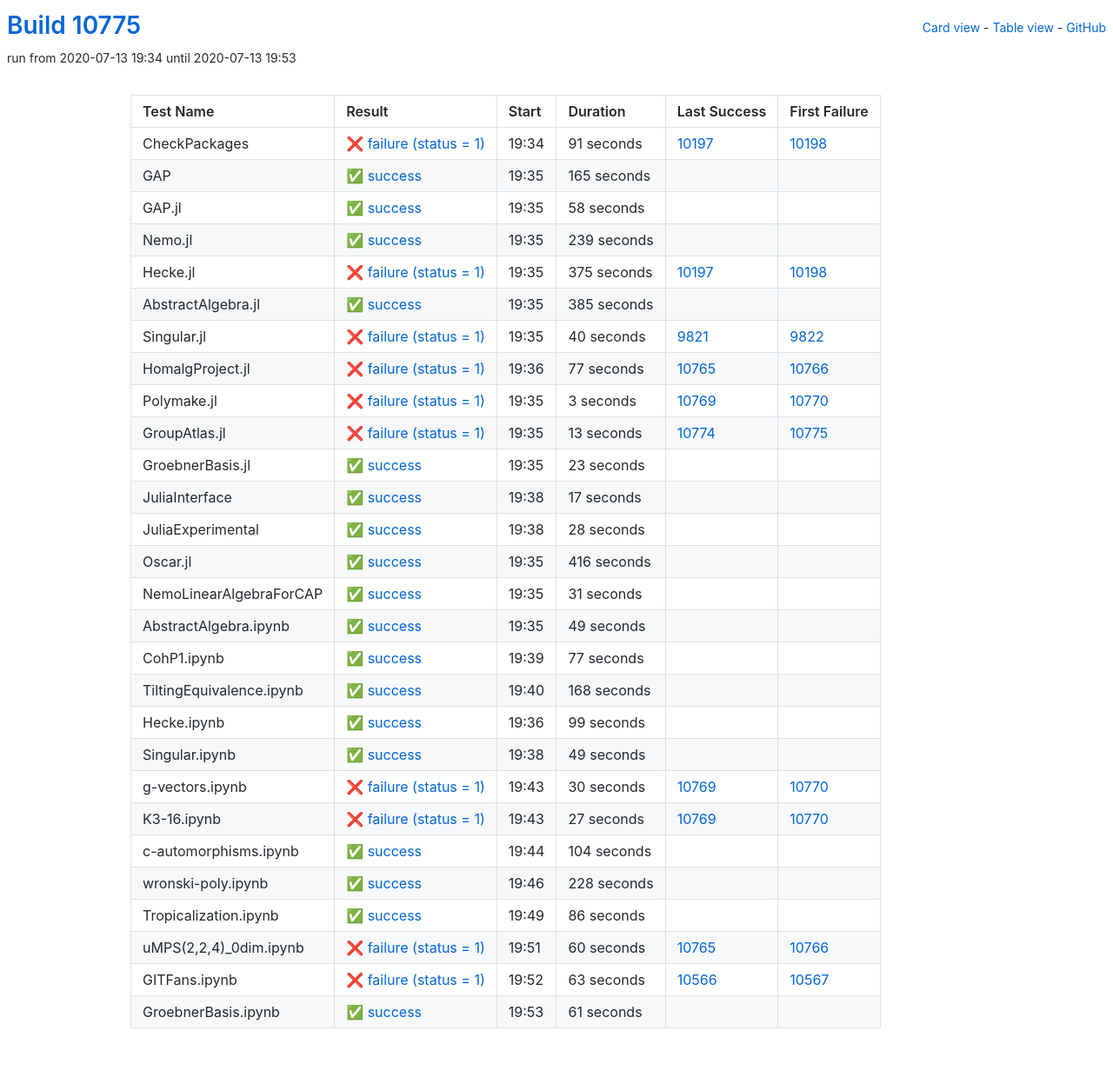
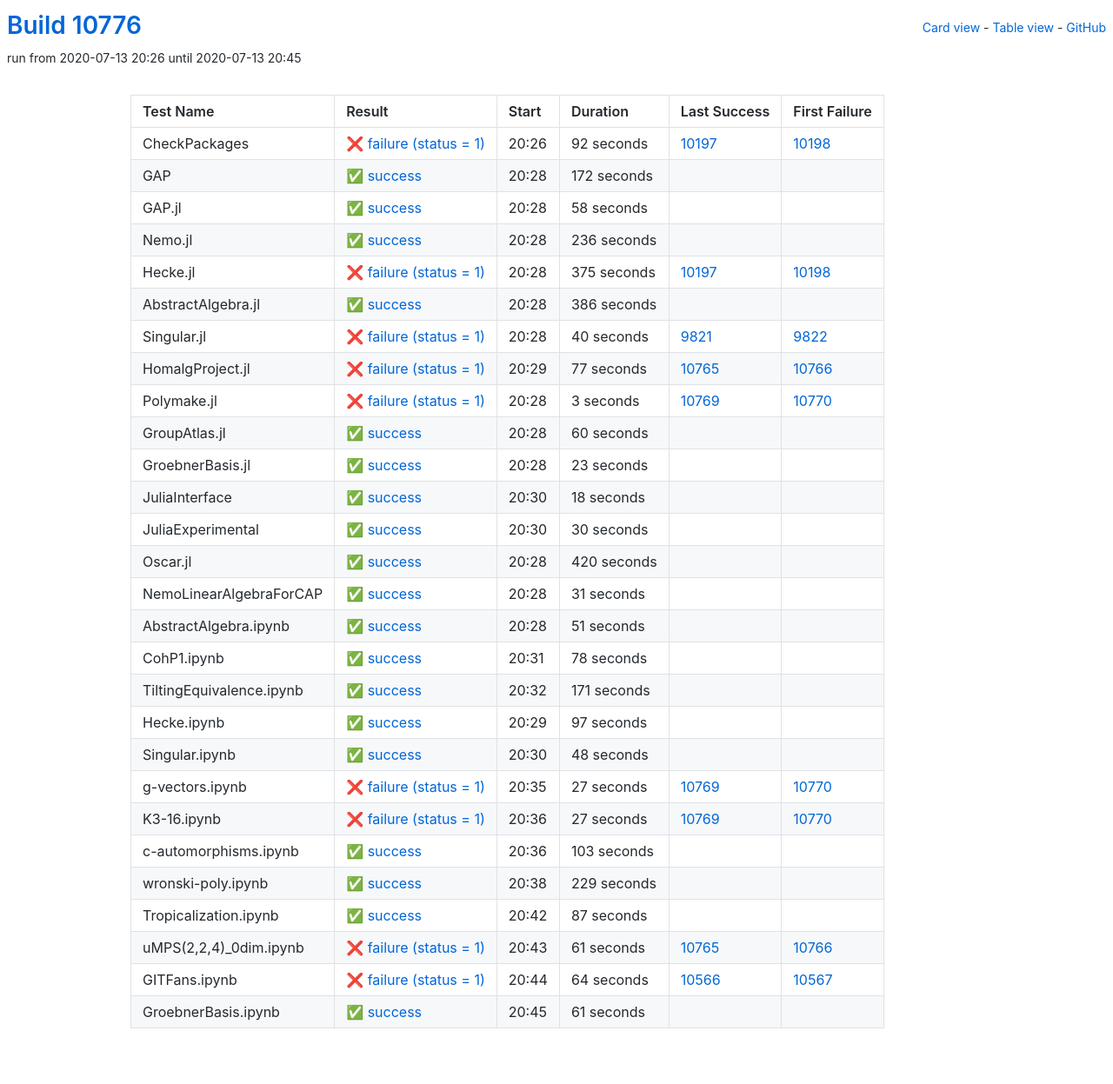
Before and after one commit to oscar-system/oscar-ci-status, a Jekyll site: the page built from table.html, in a window 1280 px wide. Shown: the whole page at 87% size. Built offline with Jekyll 4.4.1, drawn with Linux system fonts in a browser that asks for light colours.

Commit message:
Build #10776

```diff
--- a/_data/ci.yml
+++ b/_data/ci.yml
@@ -1,6 +1,6 @@
 ---
-build: 10775
-build_url: https://oscarci.mathematik.uni-kl.de/job/oscar/10775/
+build: 10776
+build_url: https://oscarci.mathematik.uni-kl.de/job/oscar/10776/
 job: oscar
 organization: oscar-system
 repo: oscar-ci-status
@@ -8,32 +8,32 @@
 tests:
 - name: CheckPackages
   id: checkpackages
-  log: https://oscarci.mathematik.uni-kl.de/job/oscar/10775/artifact/logs/build-10775/CheckPackages.log
-  start: 2020-07-13 19:34
+  log: https://oscarci.mathematik.uni-kl.de/job/oscar/10776/artifact/logs/build-10776/CheckPackages.log
+  start: 2020-07-13 20:26
   success: false
   exitcode: 1
   status: failure
-  duration: 91
+  duration: 92
   last_success: 10197
   last_success_url: https://oscarci.mathematik.uni-kl.de/job/oscar/10197/
   first_failure: 10198
   first_failure_url: https://oscarci.mathematik.uni-kl.de/job/oscar/10198/
 - name: GAP
   id: gap
-  log: https://oscarci.mathematik.uni-kl.de/job/oscar/10775/artifact/logs/build-10775/GAP.log
-  start: 2020-07-13 19:35
+  log: https://oscarci.mathematik.uni-kl.de/job/oscar/10776/artifact/logs/build-10776/GAP.log
+  start: 2020-07-13 20:28
   success: true
   exitcode: 0
   status: success
-  duration: 165
+  duration: 172
   last_success: false
   last_success_url:
   first_failure: false
   first_failure_url:
 - name: GAP.jl
   id: gap-jl
-  log: https://oscarci.mathematik.uni-kl.de/job/oscar/10775/artifact/logs/build-10775/GAP.jl.log
-  start: 2020-07-13 19:35
+  log: https://oscarci.mathematik.uni-kl.de/job/oscar/10776/artifact/logs/build-10776/GAP.jl.log
+  start: 2020-07-13 20:28
   success: true
   exitcode: 0
   status: success
@@ -44,20 +44,20 @@
   first_failure_url:
 - name: Nemo.jl
   id: nemo-jl
-  log: https://oscarci.mathematik.uni-kl.de/job/oscar/10775/artifact/logs/build-10775/Nemo.jl.log
-  start: 2020-07-13 19:35
+  log: https://oscarci.mathematik.uni-kl.de/job/oscar/10776/artifact/logs/build-10776/Nemo.jl.log
+  start: 2020-07-13 20:28
   success: true
   exitcode: 0
   status: success
-  duration: 239
+  duration: 236
   last_success: false
   last_success_url:
   first_failure: false
   first_failure_url:
 - name: Hecke.jl
   id: hecke-jl
-  log: https://oscarci.mathematik.uni-kl.de/job/oscar/10775/artifact/logs/build-10775/Hecke.jl.log
-  start: 2020-07-13 19:35
+  log: https://oscarci.mathematik.uni-kl.de/job/oscar/10776/artifact/logs/build-10776/Hecke.jl.log
+  start: 2020-07-13 20:28
   success: false
   exitcode: 1
   status: failure
@@ -68,20 +68,20 @@
   first_failure_url: https://oscarci.mathematik.uni-kl.de/job/oscar/10198/
 - name: AbstractAlgebra.jl
   id: abstractalgebra-jl
-  log: https://oscarci.mathematik.uni-kl.de/job/oscar/10775/artifact/logs/build-10775/AbstractAlgebra.jl.log
-  start: 2020-07-13 19:35
+  log: https://oscarci.mathematik.uni-kl.de/job/oscar/10776/artifact/logs/build-10776/AbstractAlgebra.jl.log
+  start: 2020-07-13 20:28
   success: true
   exitcode: 0
   status: success
-  duration: 385
+  duration: 386
   last_success: false
   last_success_url:
   first_failure: false
   first_failure_url:
 - name: Singular.jl
   id: singular-jl
-  log: https://oscarci.mathematik.uni-kl.de/job/oscar/10775/artifact/logs/build-10775/Singular.jl.log
-  start: 2020-07-13 19:35
+  log: https://oscarci.mathematik.uni-kl.de/job/oscar/10776/artifact/logs/build-10776/Singular.jl.log
+  start: 2020-07-13 20:28
   success: false
   exitcode: 1
   status: failure
@@ -92,8 +92,8 @@
   first_failure_url: https://oscarci.mathematik.uni-kl.de/job/oscar/9822/
 - name: HomalgProject.jl
   id: homalgproject-jl
-  log: https://oscarci.mathematik.uni-kl.de/job/oscar/10775/artifact/logs/build-10775/HomalgProject.jl.log
-  start: 2020-07-13 19:36
+  log: https://oscarci.mathematik.uni-kl.de/job/oscar/10776/artifact/logs/build-10776/HomalgProject.jl.log
+  start: 2020-07-13 20:29
   success: false
   exitcode: 1
   status: failure
@@ -104,8 +104,8 @@
   first_failure_url: https://oscarci.mathematik.uni-kl.de/job/oscar/10766/
 - name: Polymake.jl
   id: polymake-jl
-  log: https://oscarci.mathematik.uni-kl.de/job/oscar/10775/artifact/logs/build-10775/Polymake.jl.log
-  start: 2020-07-13 19:35
+  log: https://oscarci.mathematik.uni-kl.de/job/oscar/10776/artifact/logs/build-10776/Polymake.jl.log
+  start: 2020-07-13 20:28
   success: false
   exitcode: 1
   status: failure
@@ -116,20 +116,20 @@
   first_failure_url: https://oscarci.mathematik.uni-kl.de/job/oscar/10770/
 - name: GroupAtlas.jl
   id: groupatlas-jl
-  log: https://oscarci.mathematik.uni-kl.de/job/oscar/10775/artifact/logs/build-10775/GroupAtlas.jl.log
-  start: 2020-07-13 19:35
-  success: false
-  exitcode: 1
-  status: failure
-  duration: 13
-  last_success: 10774
-  last_success_url: https://oscarci.mathematik.uni-kl.de/job/oscar/10774/
-  first_failure: 10775
-  first_failure_url: https://oscarci.mathematik.uni-kl.de/job/oscar/10775/
+  log: https://oscarci.mathematik.uni-kl.de/job/oscar/10776/artifact/logs/build-10776/GroupAtlas.jl.log
+  start: 2020-07-13 20:28
+  success: true
+  exitcode: 0
+  status: success
+  duration: 60
+  last_success: false
+  last_success_url:
+  first_failure: false
+  first_failure_url:
 - name: GroebnerBasis.jl
   id: groebnerbasis-jl
-  log: https://oscarci.mathematik.uni-kl.de/job/oscar/10775/artifact/logs/build-10775/GroebnerBasis.jl.log
-  start: 2020-07-13 19:35
+  log: https://oscarci.mathematik.uni-kl.de/job/oscar/10776/artifact/logs/build-10776/GroebnerBasis.jl.log
+  start: 2020-07-13 20:28
   success: true
   exitcode: 0
   status: success
@@ -140,44 +140,44 @@
   first_failure_url:
 - name: JuliaInterface
   id: juliainterface
-  log: https://oscarci.mathematik.uni-kl.de/job/oscar/10775/artifact/logs/build-10775/JuliaInterface.log
-  start: 2020-07-13 19:38
+  log: https://oscarci.mathematik.uni-kl.de/job/oscar/10776/artifact/logs/build-10776/JuliaInterface.log
+  start: 2020-07-13 20:30
   success: true
   exitcode: 0
   status: success
-  duration: 17
+  duration: 18
   last_success: false
   last_success_url:
   first_failure: false
   first_failure_url:
 - name: JuliaExperimental
   id: juliaexperimental
-  log: https://oscarci.mathematik.uni-kl.de/job/oscar/10775/artifact/logs/build-10775/JuliaExperimental.log
-  start: 2020-07-13 19:38
+  log: https://oscarci.mathematik.uni-kl.de/job/oscar/10776/artifact/logs/build-10776/JuliaExperimental.log
+  start: 2020-07-13 20:30
   success: true
   exitcode: 0
   status: success
-  duration: 28
+  duration: 30
   last_success: false
   last_success_url:
   first_failure: false
   first_failure_url:
 - name: Oscar.jl
   id: oscar-jl
-  log: https://oscarci.mathematik.uni-kl.de/job/oscar/10775/artifact/logs/build-10775/Oscar.jl.log
-  start: 2020-07-13 19:35
+  log: https://oscarci.mathematik.uni-kl.de/job/oscar/10776/artifact/logs/build-10776/Oscar.jl.log
+  start: 2020-07-13 20:28
   success: true
   exitcode: 0
   status: success
-  duration: 416
+  duration: 420
   last_success: false
   last_success_url:
   first_failure: false
   first_failure_url:
 - name: NemoLinearAlgebraForCAP
   id: nemolinearalgebraforcap
-  log: https://oscarci.mathematik.uni-kl.de/job/oscar/10775/artifact/logs/build-10775/NemoLinearAlgebraForCAP.log
-  start: 2020-07-13 19:35
+  log: https://oscarci.mathematik.uni-kl.de/job/oscar/10776/artifact/logs/build-10776/NemoLinearAlgebraForCAP.log
+  start: 2020-07-13 20:28
   success: true
   exitcode: 0
   status: success
@@ -188,80 +188,80 @@
   first_failure_url:
 - name: AbstractAlgebra.ipynb
   id: abstractalgebra-ipynb
-  log: https://oscarci.mathematik.uni-kl.de/job/oscar/10775/artifact/logs/build-10775/AbstractAlgebra.ipynb.log
-  start: 2020-07-13 19:35
+  log: https://oscarci.mathematik.uni-kl.de/job/oscar/10776/artifact/logs/build-10776/AbstractAlgebra.ipynb.log
+  start: 2020-07-13 20:28
   success: true
   exitcode: 0
   status: success
-  duration: 49
+  duration: 51
   last_success: false
   last_success_url:
   first_failure: false
   first_failure_url:
 - name: CohP1.ipynb
   id: cohp1-ipynb
-  log: https://oscarci.mathematik.uni-kl.de/job/oscar/10775/artifact/logs/build-10775/CohP1.ipynb.log
-  start: 2020-07-13 19:39
+  log: https://oscarci.mathematik.uni-kl.de/job/oscar/10776/artifact/logs/build-10776/CohP1.ipynb.log
+  start: 2020-07-13 20:31
   success: true
   exitcode: 0
   status: success
-  duration: 77
+  duration: 78
   last_success: false
   last_success_url:
   first_failure: false
   first_failure_url:
 - name: TiltingEquivalence.ipynb
   id: tiltingequivalence-ipynb
-  log: https://oscarci.mathematik.uni-kl.de/job/oscar/10775/artifact/logs/build-10775/TiltingEquivalence.ipynb.log
-  start: 2020-07-13 19:40
+  log: https://oscarci.mathematik.uni-kl.de/job/oscar/10776/artifact/logs/build-10776/TiltingEquivalence.ipynb.log
+  start: 2020-07-13 20:32
   success: true
   exitcode: 0
   status: success
-  duration: 168
+  duration: 171
   last_success: false
   last_success_url:
   first_failure: false
   first_failure_url:
 - name: Hecke.ipynb
   id: hecke-ipynb
-  log: https://oscarci.mathematik.uni-kl.de/job/oscar/10775/artifact/logs/build-10775/Hecke.ipynb.log
-  start: 2020-07-13 19:36
+  log: https://oscarci.mathematik.uni-kl.de/job/oscar/10776/artifact/logs/build-10776/Hecke.ipynb.log
+  start: 2020-07-13 20:29
   success: true
   exitcode: 0
   status: success
-  duration: 99
+  duration: 97
   last_success: false
   last_success_url:
   first_failure: false
   first_failure_url:
 - name: Singular.ipynb
   id: singular-ipynb
-  log: https://oscarci.mathematik.uni-kl.de/job/oscar/10775/artifact/logs/build-10775/Singular.ipynb.log
-  start: 2020-07-13 19:38
+  log: https://oscarci.mathematik.uni-kl.de/job/oscar/10776/artifact/logs/build-10776/Singular.ipynb.log
+  start: 2020-07-13 20:30
   success: true
   exitcode: 0
   status: success
-  duration: 49
+  duration: 48
   last_success: false
   last_success_url:
   first_failure: false
   first_failure_url:
 - name: g-vectors.ipynb
   id: g-vectors-ipynb
-  log: https://oscarci.mathematik.uni-kl.de/job/oscar/10775/artifact/logs/build-10775/g-vectors.ipynb.log
-  start: 2020-07-13 19:43
+  log: https://oscarci.mathematik.uni-kl.de/job/oscar/10776/artifact/logs/build-10776/g-vectors.ipynb.log
+  start: 2020-07-13 20:35
   success: false
   exitcode: 1
   status: failure
-  duration: 30
+  duration: 27
   last_success: 10769
   last_success_url: https://oscarci.mathematik.uni-kl.de/job/oscar/10769/
   first_failure: 10770
   first_failure_url: https://oscarci.mathematik.uni-kl.de/job/oscar/10770/
 - name: K3-16.ipynb
   id: k3-16-ipynb
-  log: https://oscarci.mathematik.uni-kl.de/job/oscar/10775/artifact/logs/build-10775/K3-16.ipynb.log
-  start: 2020-07-13 19:43
+  log: https://oscarci.mathematik.uni-kl.de/job/oscar/10776/artifact/logs/build-10776/K3-16.ipynb.log
+  start: 2020-07-13 20:36
   success: false
   exitcode: 1
   status: failure
@@ -272,68 +272,68 @@
   first_failure_url: https://oscarci.mathematik.uni-kl.de/job/oscar/10770/
 - name: c-automorphisms.ipynb
   id: c-automorphisms-ipynb
-  log: https://oscarci.mathematik.uni-kl.de/job/oscar/10775/artifact/logs/build-10775/c-automorphisms.ipynb.log
-  start: 2020-07-13 19:44
+  log: https://oscarci.mathematik.uni-kl.de/job/oscar/10776/artifact/logs/build-10776/c-automorphisms.ipynb.log
+  start: 2020-07-13 20:36
   success: true
   exitcode: 0
   status: success
-  duration: 104
+  duration: 103
   last_success: false
   last_success_url:
   first_failure: false
   first_failure_url:
 - name: wronski-poly.ipynb
   id: wronski-poly-ipynb
-  log: https://oscarci.mathematik.uni-kl.de/job/oscar/10775/artifact/logs/build-10775/wronski-poly.ipynb.log
-  start: 2020-07-13 19:46
+  log: https://oscarci.mathematik.uni-kl.de/job/oscar/10776/artifact/logs/build-10776/wronski-poly.ipynb.log
+  start: 2020-07-13 20:38
   success: true
   exitcode: 0
   status: success
-  duration: 228
+  duration: 229
   last_success: false
   last_success_url:
   first_failure: false
   first_failure_url:
 - name: Tropicalization.ipynb
   id: tropicalization-ipynb
-  log: https://oscarci.mathematik.uni-kl.de/job/oscar/10775/artifact/logs/build-10775/Tropicalization.ipynb.log
-  start: 2020-07-13 19:49
+  log: https://oscarci.mathematik.uni-kl.de/job/oscar/10776/artifact/logs/build-10776/Tropicalization.ipynb.log
+  start: 2020-07-13 20:42
   success: true
   exitcode: 0
   status: success
-  duration: 86
+  duration: 87
   last_success: false
   last_success_url:
   first_failure: false
   first_failure_url:
 - name: uMPS(2,2,4)_0dim.ipynb
   id: umps-2-2-4-0dim-ipynb
-  log: https://oscarci.mathematik.uni-kl.de/job/oscar/10775/artifact/logs/build-10775/uMPS-2-2-4-_0dim.ipynb.log
-  start: 2020-07-13 19:51
+  log: https://oscarci.mathematik.uni-kl.de/job/oscar/10776/artifact/logs/build-10776/uMPS-2-2-4-_0dim.ipynb.log
+  start: 2020-07-13 20:43
   success: false
   exitcode: 1
   status: failure
-  duration: 60
+  duration: 61
   last_success: 10765
   last_success_url: https://oscarci.mathematik.uni-kl.de/job/oscar/10765/
   first_failure: 10766
   first_failure_url: https://oscarci.mathematik.uni-kl.de/job/oscar/10766/
 - name: GITFans.ipynb
   id: gitfans-ipynb
-  log: https://oscarci.mathematik.uni-kl.de/job/oscar/10775/artifact/logs/build-10775/GITFans.ipynb.log
-  start: 2020-07-13 19:52
+  log: https://oscarci.mathematik.uni-kl.de/job/oscar/10776/artifact/logs/build-10776/GITFans.ipynb.log
+  start: 2020-07-13 20:44
   success: false
   exitcode: 1
   status: failure
-  duration: 63
+  duration: 64
   last_success: 10566
   last_success_url: https://oscarci.mathematik.uni-kl.de/job/oscar/10566/
   first_failure: 10567
   first_failure_url: https://oscarci.mathematik.uni-kl.de/job/oscar/10567/
 - name: GroebnerBasis.ipynb
   id: groebnerbasis-ipynb
-  log: https://oscarci.mathematik.uni-kl.de/job/oscar/10775/artifact/logs/build-10775/GroebnerBasis.ipynb.log
-  start: 2020-07-13 19:53
+  log: https://oscarci.mathematik.uni-kl.de/job/oscar/10776/artifact/logs/build-10776/GroebnerBasis.ipynb.log
+  start: 2020-07-13 20:45
   success: true
   exitcode: 0
   status: success
```
Also changed, not shown: README.md.
